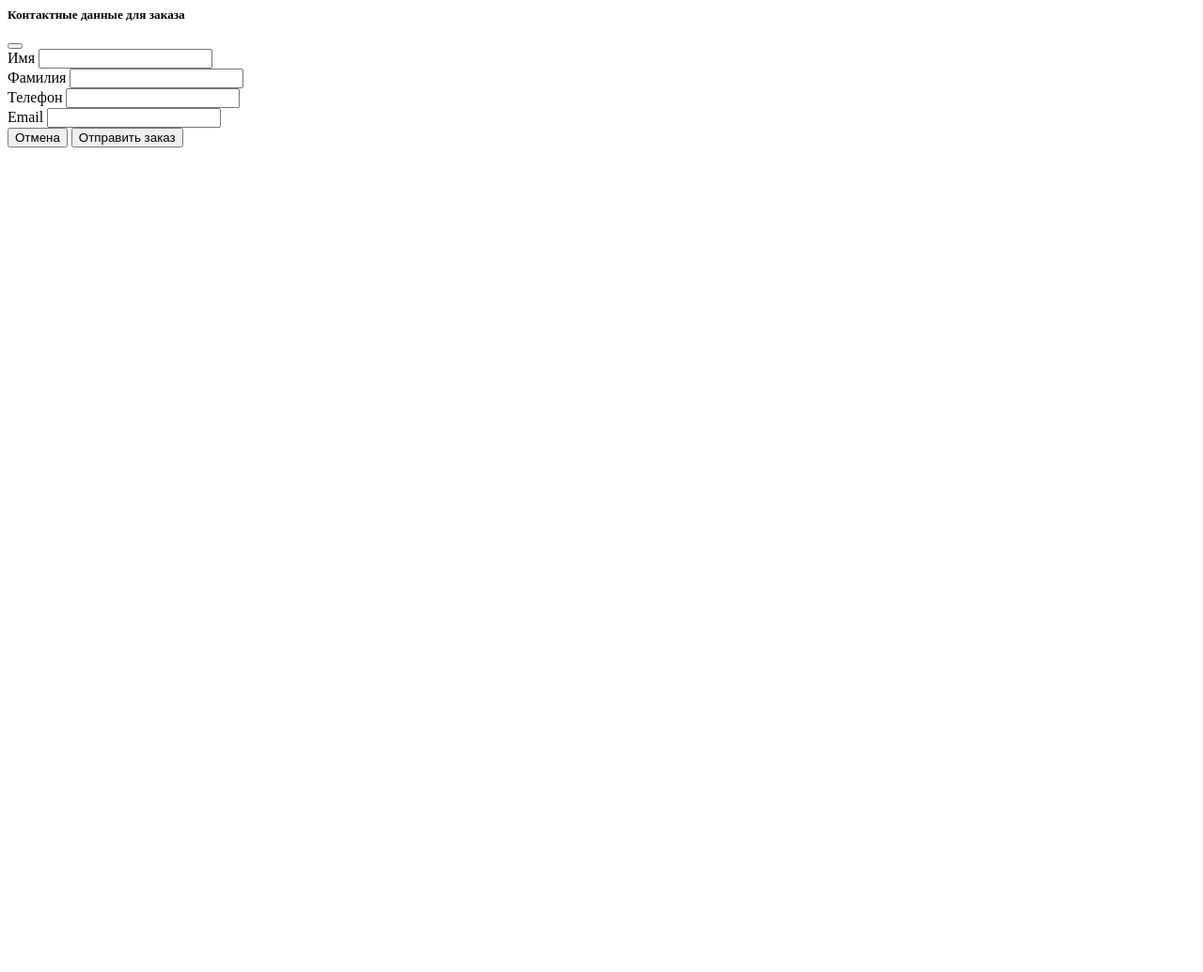
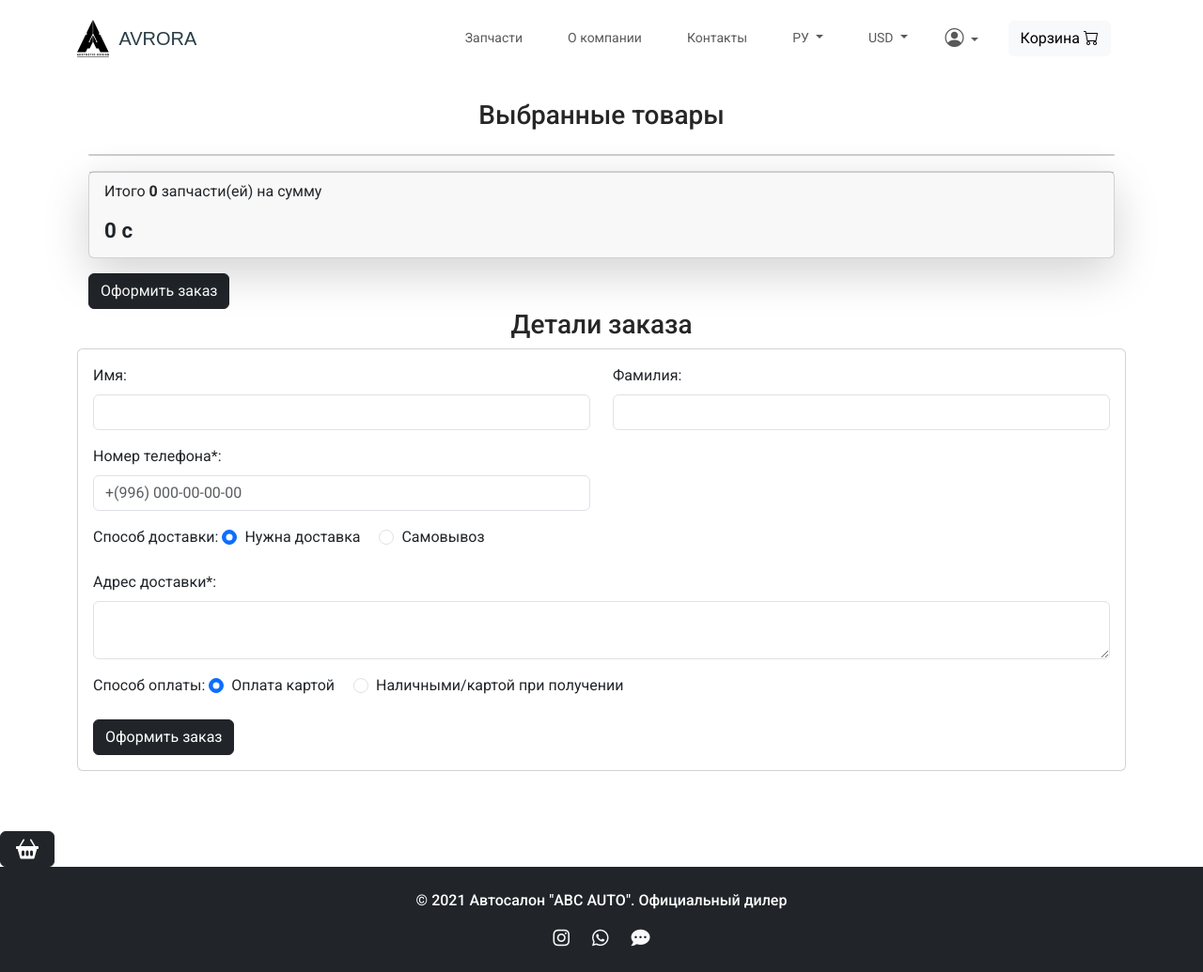
Before and after one commit to asel6320/spare_Asel, a Django app: page /order/create/ in a window 1280 px wide. Shown: the whole page at 94% size. Before the commit the page ends 157 px from the top, so only its background shows below. Run offline with Django 5.2, Linux system fonts and the light colour scheme; data comes from the database, SQL or seed files in the repository; data that the repository does not hold is empty.

Commit message:
занимался фиксом ошибок

```diff
--- a/source/webapp/forms/order_form.py
+++ b/source/webapp/forms/order_form.py
@@ -1,5 +1,7 @@
 from django import forms
 from django.core.exceptions import ValidationError
+import re
+
 from webapp.models import Order
 
 
@@ -15,12 +17,18 @@ class OrderForm(forms.ModelForm):
 
         return cleaned_data
 
+    def clean_phone_number(self):
+        data = self.cleaned_data['phone']
+
+        if not data.isdigit():
+            raise forms.ValidationError("Номер телефона должен содержать только цифры")
+
+        pattern = re.compile(r'^\d{10}$')
+        if not pattern.match(data):
+            raise forms.ValidationError("Неверный формат номера")
+
+        return data
+
     class Meta:
         model = Order
-        fields = ['first_name', 'last_name', 'phone', 'email']
-        widgets = {
-            'first_name': forms.TextInput(attrs={'placeholder': 'Ваше имя'}),
-            'last_name': forms.TextInput(attrs={'placeholder': 'Ваша фамилия'}),
-            'phone': forms.TextInput(attrs={'placeholder': 'Ваш номер телефона'}),
-            'email': forms.EmailInput(attrs={'placeholder': 'Ваш email'}),
-        }
+        fields = ["email", "phone", "last_name", "first_name", 'requires_delivery', 'delivery_address']
--- a/source/webapp/templates/cart/making_order.html
+++ b/source/webapp/templates/cart/making_order.html
@@ -1,41 +1,104 @@
+{% extends "base.html" %}
+{% load static %}
+{% load cart_tags %}
 
-<!-- Модальное окно для оформления заказа -->
-<div class="modal fade" id="orderModal" tabindex="-1" aria-labelledby="orderModalLabel" aria-hidden="true">
-    <div class="modal-dialog">
-        <div class="modal-content">
-            <div class="modal-header">
-                <h5 class="modal-title" id="orderModalLabel">Контактные данные для заказа</h5>
-                <button type="button" class="btn-close" data-bs-dismiss="modal" aria-label="Close"></button>
+{% block content %}
+<div class=" bg-white p-4 mb-4 mx-2 rounded custom-shadow">
+    <div class="container">
+        <h3 class="text-center mb-4">Выбранные товары</h3>
+        <div class="container" id="cart-items-container">
+            <!-- Разметка корзины -->
+            {% user_carts request as carts %}
+
+            {% include "cart/included_cart.html" %}
+            <!-- Закончилась разметка корзины -->
         </div>
-            <div class="modal-body">
-                <form method="post" action="{% url 'webapp:order_create' %}">
+    </div>
+
+    <!-- Детали заказа -->
+
+    <div class="container">
+        <h3 class="text-center">Детали заказа</h3>
+        <div class="card mb-3">
+            <div class="card-body">
+                <form action="{% url 'webapp:order_create' %}" method="post" id="order_create_form">
                     {% csrf_token %}
-                    <div class="mb-3">
-                        <label for="first_name" class="form-label">Имя</label>
-                        <input type="text" class="form-control" id="first_name" name="first_name"
-                               value="{{ user.first_name }}" required>
+                    <div class="row">
+                        <div class="col-md-6 mb-3">
+                            <label for="id_first_name" class="form-label">Имя:</label>
+                            <input type="text" class="form-control" id="id_first_name"
+                                value="{% if form.first_name.value %}{{ form.first_name.value }}{% endif %}"
+                                name="first_name" required>
+                            {% if form.first_name.errors %}
+                                <div class="alert alert-danger alert-dismissible fade show">{{form.first_name.errors}}</div>
+                            {% endif %}
                         </div>
-                    <div class="mb-3">
-                        <label for="last_name" class="form-label">Фамилия</label>
-                        <input type="text" class="form-control" id="last_name" name="last_name"
-                               value="{{ user.last_name }}" required>
+                        <div class="col-md-6 mb-3">
+                            <label for="id_last_name" class="form-label">Фамилия:</label>
+                            <input type="text" class="form-control" id="id_last_name" name="last_name"
+                            value="{% if form.last_name.value %}{{ form.last_name.value }}{% endif %}"
+                            required>
+                            {% if form.last_name.errors %}
+                                <div class="alert alert-danger alert-dismissible fade show">{{form.last_name.errors}}</div>
+                            {% endif %}
                         </div>
-                    <div class="mb-3">
-                        <label for="phone" class="form-label">Телефон</label>
+                        <div class="col-md-6 mb-3">
+                            <label for="id_phone_number" class="form-label">Номер телефона*:</label>
                             <input type="text" class="form-control" id="phone" name="phone"
-                               value="{{ user.phone_number }}" required>
+                                placeholder="+(996) 000-00-00-00"
+                                required>
+                            {% if form.phone.errors %}
+                                <div class="alert alert-danger alert-dismissible fade show">{{form.phone.errors}}</div>
+                            {% endif %}
+                            <div class="alert alert-danger alert-dismissible fade show" style="display: none" id="phone_number_error">Неверный формат номера</div>
                         </div>
-                    <div class="mb-3">
-                        <label for="email" class="form-label">Email</label>
-                        <input type="email" class="form-control" id="email" name="email" value="{{ user.email }}"
-                               required>
+                        <div class="col-md-12 mb-3">
+                            <label for="delivery" class="form-label">Способ доставки: </label>
+                            <div class="form-check form-check-inline">
+                                <input class="form-check-input" type="radio" name="requires_delivery"
+                                    id="id_requires_delivery" value="1" checked>
+                                <label class="form-check-label" for="id_requires_delivery">Нужна
+                                    доставка</label>
                             </div>
-                    <div class="modal-footer">
-                        <button type="button" class="btn btn-secondary" data-bs-dismiss="modal">Отмена</button>
-                        <button type="submit" class="btn btn-primary">Отправить заказ</button>
+                            <div class="form-check form-check-inline">
+                                <input class="form-check-input" type="radio" name="requires_delivery"
+                                    id="id_requires_delivery" value="0">
+                                <label class="form-check-label" for="id_requires_delivery">Самовывоз</label>
                             </div>
+                        </div>
+                        <div class="mb-3" id="deliveryAddressField">
+                            <label for="id_delivery_address" class="form-label">Адрес
+                                доставки*:</label>
+                            <textarea class="form-control" id="id_delivery_address"
+                                value="{% if form.delivery_address.value %}{{ form.delivery_address.value }}{% endif %}"
+                                name="delivery_address" rows="2"></textarea>
+                            {% if form.delivery_address.errors %}
+                                <div class="alert alert-danger alert-dismissible fade show">{{form.delivery_address.errors}}</div>
+                            {% endif %}
+                        </div>
+                        <div class="col-md-12 mb-3">
+                            <label class="form-label">Способ оплаты: </label>
+                            <div class="form-check form-check-inline">
+                                <input class="form-check-input" type="radio" name="payment_on_get"
+                                    id="id_payment_on_get" value="0" checked>
+                                <label class="form-check-label" for="id_payment_on_get">Оплата
+                                    картой</label>
+                            </div>
+                            <div class="form-check form-check-inline">
+                                <input class="form-check-input" type="radio" name="payment_on_get"
+                                    id="id_payment_on_get" value="1">
+                                <label class="form-check-label" for="id_payment_on_get">Наличными/картой
+                                    при получении</label>
+                                {% if form.payment_on_get.errors %}
+                                    <div class="alert alert-danger alert-dismissible fade show">{{form.payment_on_get.errors}}</div>
+                                {% endif %}
+                            </div>
+                        </div>
+                    </div>
+                    <button type="submit" class="btn btn-dark">Оформить заказ</button>
                 </form>
             </div>
         </div>
     </div>
 </div>
+{% endblock  %}
--- a/source/webapp/views/order.py
+++ b/source/webapp/views/order.py
@@ -43,10 +43,10 @@ class OrderCreateView(FormView):
                 if cart_items.exists():
                     order = Order.objects.create(
                         user=user,
-                        first_name=form.cleaned_data['first_name'],
-                        last_name=form.cleaned_data['last_name'],
-                        phone=form.cleaned_data['phone'],
-                        email=form.cleaned_data['email'],
+                        first_name=form.cleaned_data.get('first_name'),
+                        last_name=form.cleaned_data.get('last_name'),
+                        phone=form.cleaned_data.get('phone'),
+                        email=form.cleaned_data.get('email'),
                         # delivery_address=form.cleaned_data['delivery_address'],
                     )
 
@@ -58,7 +58,7 @@ class OrderCreateView(FormView):
 
                         if part.amount < quantity:
                             raise ValidationError(
-                                f'Недостаточное количество товара {name} на складе. В наличии - {part.quantity}'
+                                f'Недостаточное количество товара {name} на складе. В наличии - {part.amount}'
                             )
 
                         OrderPart.objects.create(
@@ -77,53 +77,15 @@ class OrderCreateView(FormView):
                     return redirect(self.success_url)
         except ValidationError as e:
             messages.error(self.request, str(e))
-            return redirect('webapp:order_create')
+            return redirect('webapp:parts_list')
 
     def post(self, request, *args, **kwargs):
         form = OrderForm(request.POST)
         if form.is_valid():
             return self.form_valid(form)
-
+        print(self.form_invalid(form))
         return self.form_invalid(form)
 
-    # def get(self, request, *args, **kwargs):
-    #     form = OrderForm()
-    #     if request.user.is_authenticated:
-    #         user = request.user
-    #         form.fields['first_name'].initial = user.first_name
-    #         form.fields['last_name'].initial = user.last_name
-    #         form.fields['phone'].initial = user.phone_number
-    #         form.fields['email'].initial = user.email
-    #     carts = Cart.objects.filter(user=request.user) if request.user.is_authenticated else Cart.objects.filter(
-    #         session_key=request.session.session_key)
-    #
-    #     return render(request, 'cart/cart_view.html', {
-    #         'carts': carts,
-    #         'order_form': form,
-    #         'user': user if request.user.is_authenticated else None
-    #     })
-    #
-    # def post(self, request, *args, **kwargs):
-    #     form = OrderForm(request.POST)
-    #     if form.is_valid():
-    #         order = form.save(commit=False)
-    #         if request.user.is_authenticated:
-    #             order.user = request.user
-    #         order.save()
-    #
-    #         carts = Cart.objects.filter(user=request.user) if request.user.is_authenticated else Cart.objects.filter(
-    #             session_key=request.session.session_key)
-    #         for cart in carts:
-    #             OrderPart.objects.create(
-    #                 order=order,
-    #                 part=cart.part,
-    #                 quantity=cart.quantity,
-    #                 user=request.user if request.user.is_authenticated else None
-    #             )
-    #
-    #         carts.delete()
-    #         return redirect('webapp:parts_list')
-    #
-    #     carts = Cart.objects.filter(user=request.user) if request.user.is_authenticated else Cart.objects.filter(
-    #         session_key=request.session.session_key)
-    #     return render(request, 'cart/making_order.html', {'carts': carts, 'order_form': form})
+    def form_invalid(self, form):
+        messages.error(self.request, 'Заполните все обязательные поля!')
+        return redirect('webapp:parts_list')
```
Lines whose indentation alone changed are shown as unchanged.
